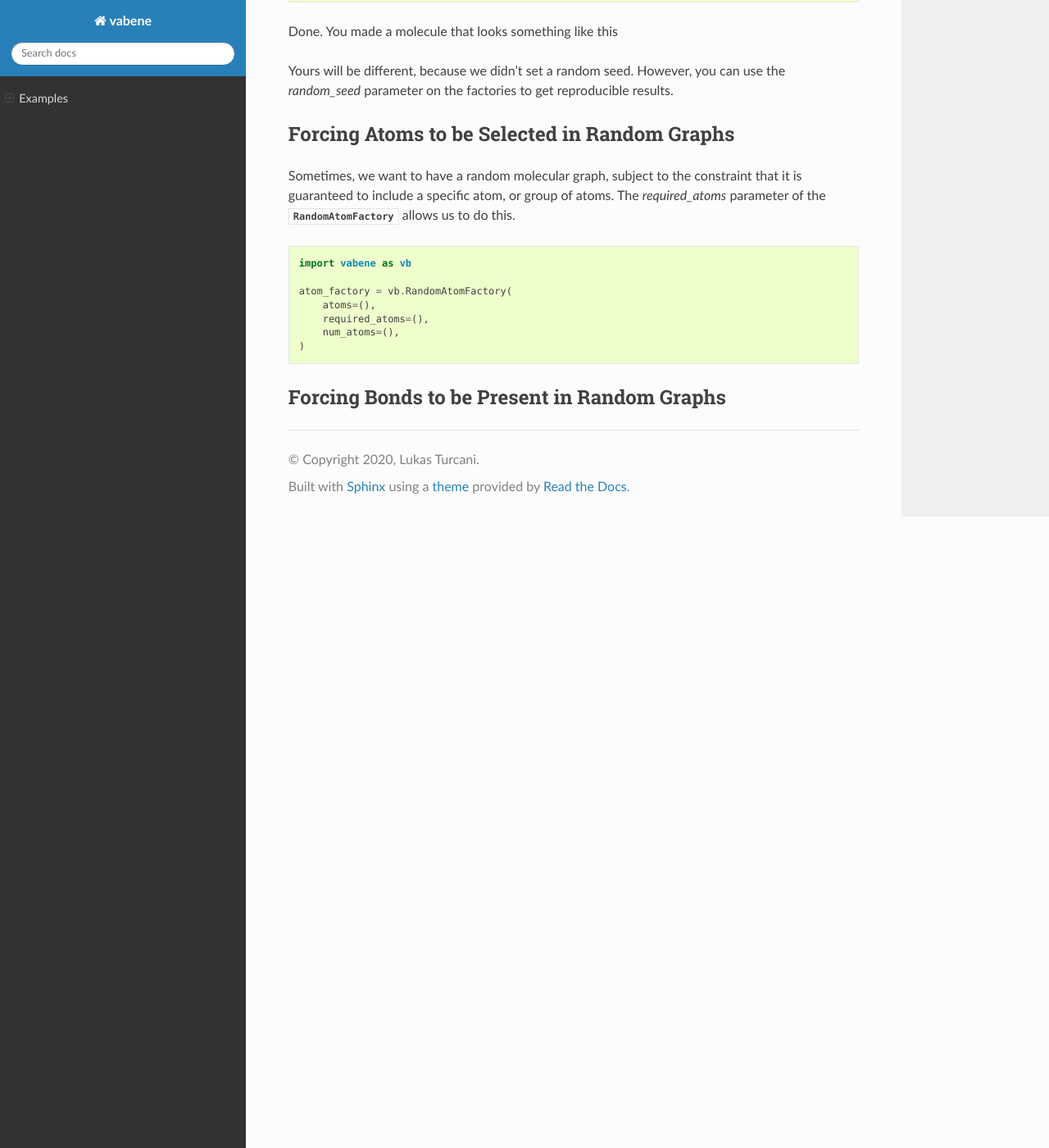
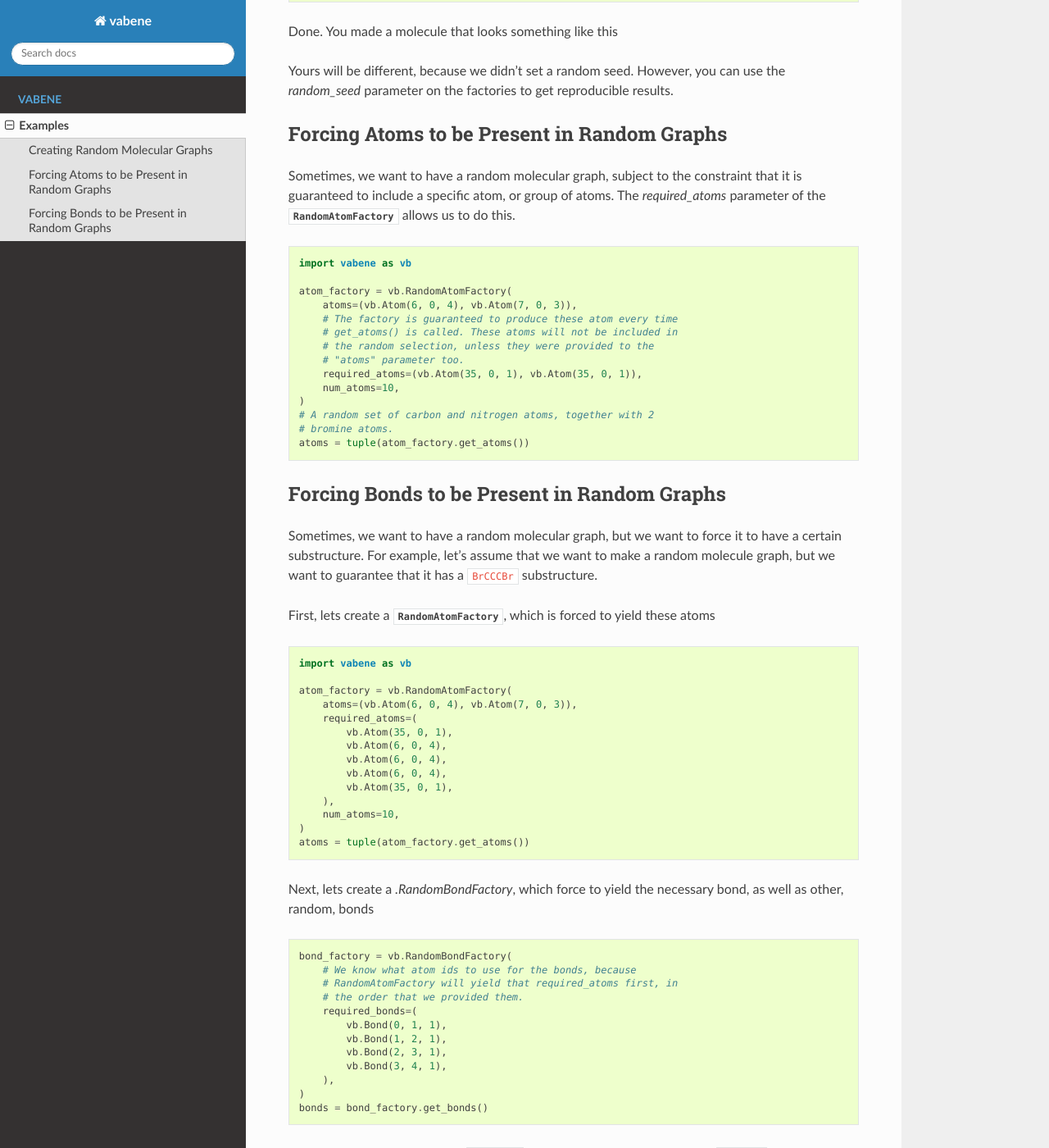
Before and after one commit to lukasturcani/vabene, a Sphinx documentation site: the page built from docs/source/examples.rst, in a window 1280 px wide and 1400 px high, scrolled down 968 px. Shown: the whole window at 82% size. Built offline with Sphinx 7.4.7 and the Read the Docs theme 2.0.0, drawn with Linux system fonts in a browser that asks for light colours; formulas are drawn with MathJax 3; some of the changed text lies outside the part shown.

Commit message:
Added examples.

```diff
--- a/docs/source/examples.rst
+++ b/docs/source/examples.rst
@@ -38,7 +38,6 @@ Now that we have a random set of atoms for use in our molecular graph,
 we need to pair them with a random set of bonds. To get a random
 set of bonds, we use the :class:`.RandomBondFactory`
 
-
 .. code-block:: python
 
     bond_factory = vb.RandomBondFactory()
@@ -60,8 +59,8 @@ Yours will be different, because we didn't set a random seed.
 However, you can use the `random_seed` parameter on the factories to
 get reproducible results.
 
-Forcing Atoms to be Selected in Random Graphs
----------------------------------------------
+Forcing Atoms to be Present in Random Graphs
+--------------------------------------------
 
 Sometimes, we want to have a random molecular graph, subject to the
 constraint that it is guaranteed to include a specific atom, or
@@ -73,11 +72,68 @@ group of atoms. The `required_atoms` parameter of the
     import vabene as vb
 
     atom_factory = vb.RandomAtomFactory(
-        atoms=(),
-        required_atoms=(),
-        num_atoms=(),
+        atoms=(vb.Atom(6, 0, 4), vb.Atom(7, 0, 3)),
+        # The factory is guaranteed to produce these atom every time
+        # get_atoms() is called. These atoms will not be included in
+        # the random selection, unless they were provided to the
+        # "atoms" parameter too.
+        required_atoms=(vb.Atom(35, 0, 1), vb.Atom(35, 0, 1)),
+        num_atoms=10,
     )
+    # A random set of carbon and nitrogen atoms, together with 2
+    # bromine atoms.
+    atoms = tuple(atom_factory.get_atoms())
 
 
 Forcing Bonds to be Present in Random Graphs
 --------------------------------------------
+
+Sometimes, we want to have a random molecular graph, but we want to
+force it to have a certain substructure. For example, let's assume
+that we want to make a random molecule graph, but we want to
+guarantee that it has a ``BrCCCBr`` substructure.
+
+First, lets create a :class:`.RandomAtomFactory`, which is forced to
+yield these atoms
+
+.. code-block:: python
+
+    import vabene as vb
+
+    atom_factory = vb.RandomAtomFactory(
+        atoms=(vb.Atom(6, 0, 4), vb.Atom(7, 0, 3)),
+        required_atoms=(
+            vb.Atom(35, 0, 1),
+            vb.Atom(6, 0, 4),
+            vb.Atom(6, 0, 4),
+            vb.Atom(6, 0, 4),
+            vb.Atom(35, 0, 1),
+        ),
+        num_atoms=10,
+    )
+    atoms = tuple(atom_factory.get_atoms())
+
+
+Next, lets create a `.RandomBondFactory`, which force to yield the
+necessary bond, as well as other, random, bonds
+
+
+.. code-block:: python
+
+    bond_factory = vb.RandomBondFactory(
+        # We know what atom ids to use for the bonds, because
+        # RandomAtomFactory will yield that required_atoms first, in
+        # the order that we provided them.
+        required_bonds=(
+            vb.Bond(0, 1, 1),
+            vb.Bond(1, 2, 1),
+            vb.Bond(2, 3, 1),
+            vb.Bond(3, 4, 1),
+        ),
+    )
+    bonds = bond_factory.get_bonds()
+
+Finally, we can make a random :class:`.Molecule`, which is guaranteed
+to have the ``BrCCCBr`` substructure. Here is the one I got:
+
+.. image::
```
Also changed, not shown: docs/source/index.rst (+7 -0 lines).
